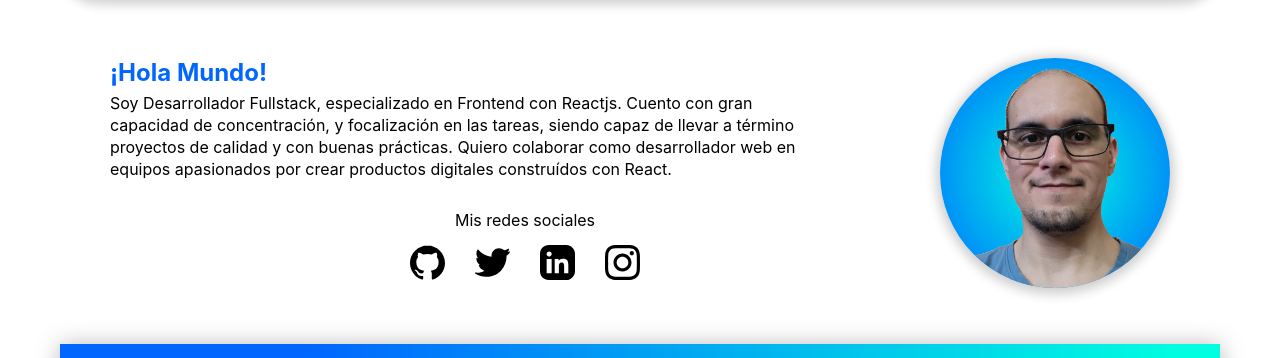
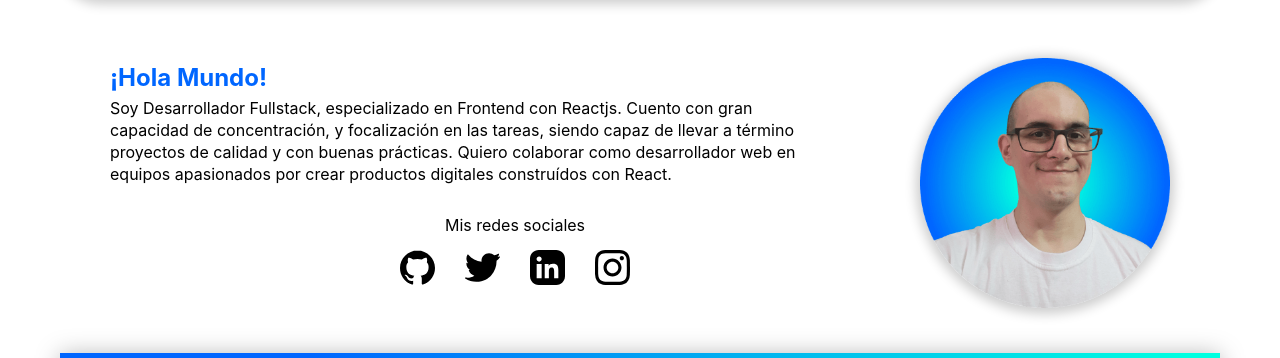
Before and after one commit to lucianocavallo/personal-site, a Next.js app: page / in a window 1280 px wide. Shown: the part 282-640 px from the top of the page. Built offline with nearby package versions, Linux system fonts and the light colour scheme.

Commit message:
picture updated

```diff
--- a/components/Header/index.tsx
+++ b/components/Header/index.tsx
@@ -39,8 +39,8 @@
               themed={themed}
               href={
                 lang === 'es'
-                  ? 'https://res.cloudinary.com/lucianocavallo/image/upload/v1645653980/CV/luciano-cavallo-esp_xbcljh.png'
-                  : 'https://res.cloudinary.com/lucianocavallo/image/upload/v1645653980/CV/luciano-cavallo-en_ykql5q.png'
+                  ? 'https://drive.google.com/file/d/1tg7H-4Zhf8utSTzL66q5Tf24dA8YMVch/view?usp=sharing'
+                  : 'https://drive.google.com/file/d/1z0i8ACuhUPwpkLXu_rekSmZGm3XkgEqE/view?usp=sharing'
               }
               target="_blank"
               rel="noreferrer"
--- a/components/Hero/index.tsx
+++ b/components/Hero/index.tsx
@@ -72,7 +72,7 @@
           className="image"
           src={luciano}
           alt="Luciano's picture"
-          width={200}
+          width={250}
           height={250}
         />
       </Figure>
--- a/components/Hero/styles.ts
+++ b/components/Hero/styles.ts
@@ -1,9 +1,9 @@
-import styled from "styled-components";
-import Image from "next/image";
-import { BLUE, TURQUOISE } from "../../styles/vars";
-import * as vars from "../../styles/vars";
+import styled from 'styled-components';
+import Image from 'next/image';
+import { BLUE, TURQUOISE } from '../../styles/vars';
+import * as vars from '../../styles/vars';
 
-import { keyframes } from "styled-components";
+import { keyframes } from 'styled-components';
 
 const heroMoveIn = keyframes`
 0% { opacity: 0; }
@@ -33,7 +33,7 @@
 
   & > p {
     line-height: 22px;
-    color: ${(props) => (props.themed ? "white" : "black")};
+    color: ${(props) => (props.themed ? 'white' : 'black')};
   }
 
   & h2 {
@@ -58,7 +58,7 @@
   flex-direction: column;
   align-items: center;
   & p {
-    color: ${(props) => (props.themed ? "white" : "black")};
+    color: ${(props) => (props.themed ? 'white' : 'black')};
   }
   & ul {
     list-style: none;
@@ -78,14 +78,13 @@
   align-self: flex-start;
   display: flex;
   justify-content: center;
-  min-width: 230px;
-  height: 230px;
+  min-width: 250px;
+  height: 250px;
   border-radius: 50%;
-  overflow: hidden;
-  background: radial-gradient(${TURQUOISE}, ${BLUE});
+  /* background: radial-gradient(${TURQUOISE}, ${BLUE}); */
+  box-shadow: 0px 2px 12px 4px rgba(0, 0, 0, 0.2);
   margin: 0 auto;
   flex-grow: 1;
-  box-shadow: 0px 2px 12px 4px rgba(0, 0, 0, 0.2);
 `;
 
 export const StyledImage = styled(Image)`
```
Also changed, not shown: public/images/luciano.png.
